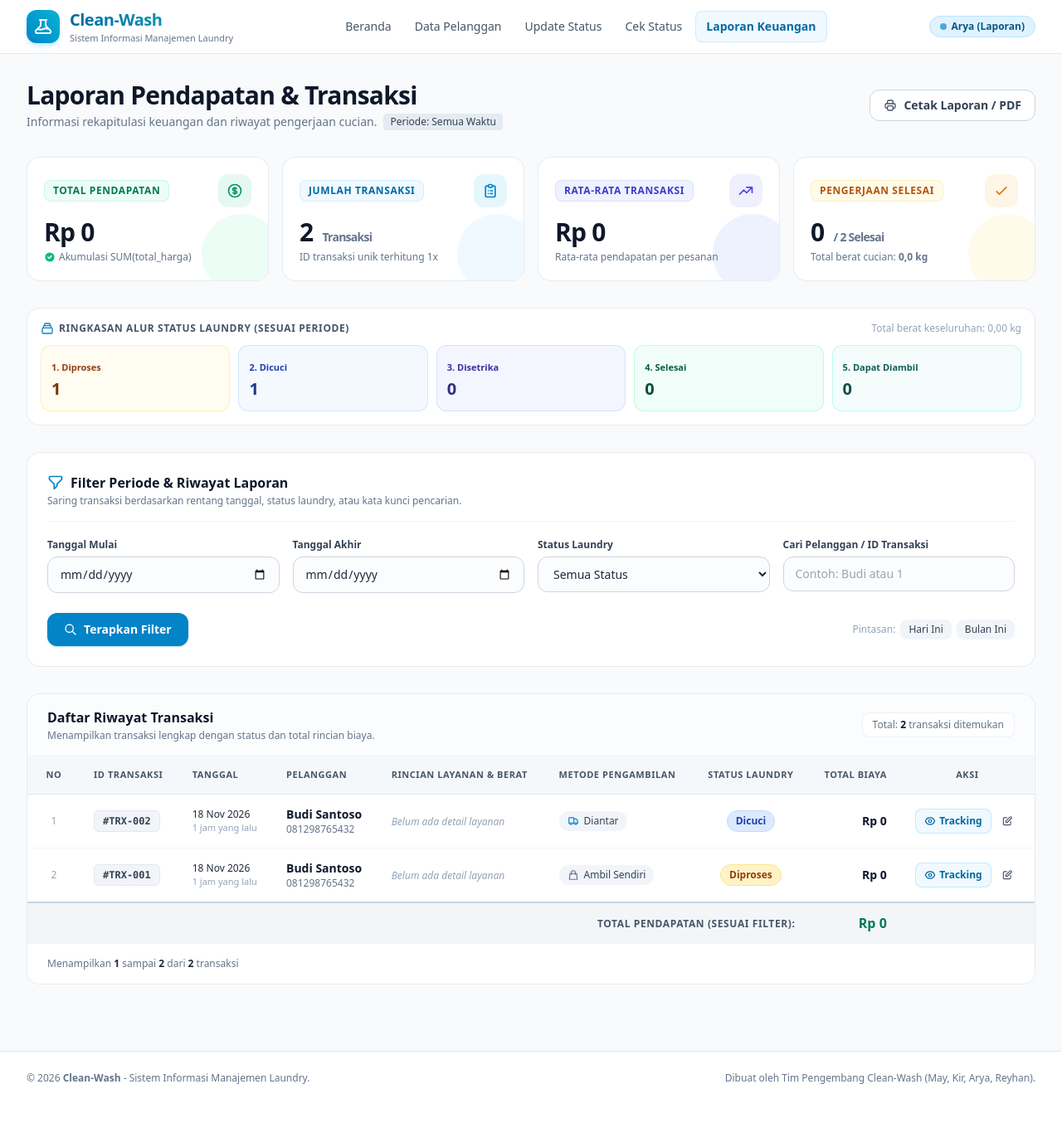
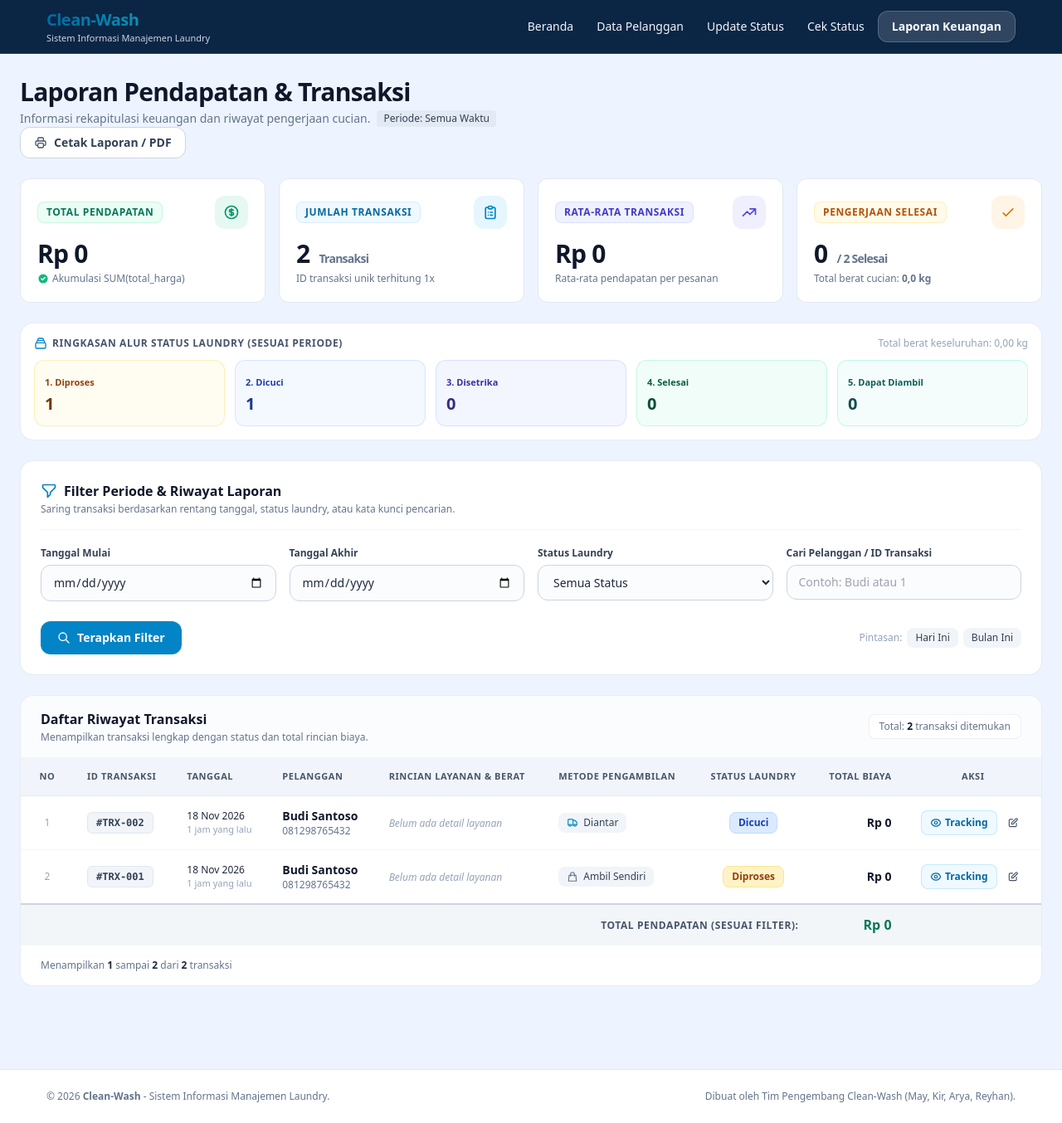
Before and after one commit to ReiFerd/Clean-Wash, a Laravel app: page /laporan in a window 1280 px wide. Shown: the whole page at 83% size. Before the commit the page ends 1307 px from the top, so only its background shows below. Run offline with Laravel 12, Linux system fonts and the light colour scheme; data comes from the database, SQL or seed files in the repository; data that the repository does not hold is empty; some libraries are stand-ins or nearby versions; some web fonts are replaced.

Commit message:
Update desain halaman laporan

```diff
--- a/resources/views/laporan/index.blade.php
+++ b/resources/views/laporan/index.blade.php
@@ -38,84 +38,190 @@
     @endif
 
     <style>
-        @media print {
-            .no-print {
-                display: none !important;
+* { box-sizing: border-box; }
+
+html, body {
+    width: 100% !important;
+    min-width: 320px;
+    margin: 0 !important;
+    overflow-x: hidden !important;
 }
 body {
-                background-color: white !important;
-                color: black !important;
-                font-size: 12pt;
+    display: flex !important;
+    flex-direction: column !important;
+    min-height: 100vh !important;
+    background: #eef4ff !important;
+    color: #172b45;
 }
-            .print-only {
+header, footer {
     display: block !important;
+    width: 100% !important;
+    flex-shrink: 0;
 }
-            .card-shadow {
+header > div, footer > div {
+    width: calc(100% - 48px) !important;
+    max-width: 1440px !important;
+    margin-left: auto !important;
+    margin-right: auto !important;
+}
+main {
+    display: block !important;
+    float: none !important;
+    flex: 1 0 auto !important;
+    width: calc(100% - 48px) !important;
+    max-width: 1440px !important;
+    min-width: 0 !important;
+    margin: 28px auto !important;
+    padding: 0 !important;
+    box-sizing: border-box !important;
+}
+
+/* Semua bagian utama melebar penuh dan tersusun ke bawah */
+main > div,
+main > section,
+main > div > section {
+    display: block !important;
+    float: none !important;
+    clear: both !important;
+    width: 100% !important;
+    min-width: 0 !important;
+    max-width: 100% !important;
+    margin-left: 0 !important;
+    margin-right: 0 !important;
+    margin-bottom: 24px !important;
+}
+
+/* Kartu statistik berjajar rapi */
+main > section:first-of-type,
+main > div > section:first-of-type {
+    display: grid !important;
+    grid-template-columns: repeat(4, minmax(0, 1fr)) !important;
+    gap: 16px !important;
+}
+main > section:first-of-type > div,
+main > div > section:first-of-type > div {
+    width: 100% !important;
+    min-width: 0 !important;
+    max-width: none !important;
+    position: relative !important;
+    background: white !important;
+    border: 1px solid #e2e8f0 !important;
+    border-radius: 12px !important;
+    padding: 20px !important;
     box-shadow: none !important;
-                border: 1px solid #e2e8f0 !important;
+}
+main .absolute { display: none !important; }
+
+/* Ringkasan status */
+main > section:nth-of-type(2) > .grid,
+main > div > section:nth-of-type(2) > .grid {
+    display: grid !important;
+    width: 100% !important;
+    grid-template-columns: repeat(5, minmax(0, 1fr)) !important;
+    gap: 12px !important;
+}
+
+/* Filter */
+main form { width: 100% !important; }
+main form > .grid {
+    display: grid !important;
+    width: 100% !important;
+    grid-template-columns: repeat(4, minmax(0, 1fr)) !important;
+    gap: 16px !important;
+}
+main input, main select { width: 100%; max-width: 100%; }
+
+/* Tabel */
+main .overflow-x-auto {
+    display: block !important;
+    width: 100% !important;
+    max-width: 100% !important;
+    overflow-x: auto !important;
+}
+main table {
+    width: 100% !important;
+    min-width: 950px;
+    border-collapse: collapse;
+}
+main th { background: #f1f5fb !important; }
+main td, main th { padding: 14px 16px; }
+
+@media(max-width: 900px) {
+    main > section:first-of-type,
+    main > div > section:first-of-type {
+        grid-template-columns: repeat(2, minmax(0, 1fr)) !important;
+    }
+    main > section:nth-of-type(2) > .grid,
+    main > div > section:nth-of-type(2) > .grid {
+        grid-template-columns: repeat(3, minmax(0, 1fr)) !important;
+    }
+    main form > .grid {
+        grid-template-columns: repeat(2, minmax(0, 1fr)) !important;
     }
 }
-        .print-only {
-            display: none;
+@media(max-width: 560px) {
+    main, header > div, footer > div {
+        width: calc(100% - 24px) !important;
     }
+    main > section:first-of-type,
+    main > div > section:first-of-type,
+    main > section:nth-of-type(2) > .grid,
+    main > div > section:nth-of-type(2) > .grid,
+    main form > .grid {
+        grid-template-columns: 1fr !important;
+    }
+}
+@media print {
+    .no-print { display: none !important; }
+    body { background: white !important; color: black !important; }
+    .print-only { display: block !important; }
+}
+.print-only { display: none; }
 </style>
 </head>
 <body class="bg-slate-50 text-slate-800 font-sans min-h-screen flex flex-col antialiased">
 
     {{-- TOP NAVBAR --}}
-    <header class="bg-white border-b border-slate-200 sticky top-0 z-30 shadow-xs no-print">
+    <header class="bg-[#0b2545] border-b border-slate-700 sticky top-0 z-30 shadow-none no-print">
         <div class="max-w-7xl mx-auto px-4 sm:px-6 lg:px-8">
             <div class="flex items-center justify-between h-16">
                 {{-- Logo & Brand --}}
                 <div class="flex items-center gap-3">
-                    <div class="w-10 h-10 rounded-xl bg-gradient-to-tr from-sky-600 to-cyan-500 flex items-center justify-center text-white shadow-md shadow-sky-500/20">
-                        <svg class="w-6 h-6" fill="none" stroke="currentColor" viewBox="0 0 24 24">
-                            <path stroke-linecap="round" stroke-linejoin="round" stroke-width="2" d="M19.428 15.428a2 2 0 00-1.022-.547l-2.387-.477a6 6 0 00-3.86.517l-.318.158a6 6 0 01-3.86.517L6.05 15.21a2 2 0 00-1.806.547M8 4h8l-1 1v5.172a2 2 0 00.586 1.414l5 5c1.26 1.26.367 3.414-1.415 3.414H4.828c-1.782 0-2.674-2.154-1.414-3.414l5-5A2 2 0 009 10.172V5L8 4z" />
-                        </svg>
-                    </div>
                     <div>
                         <a href="{{ url('/') }}" class="text-xl font-bold tracking-tight bg-gradient-to-r from-sky-700 to-cyan-600 bg-clip-text text-transparent">
                             Clean-Wash
                         </a>
-                        <p class="text-[11px] text-slate-500 font-medium">Sistem Informasi Manajemen Laundry</p>
+                        <p class="text-[11px] text-slate-300 font-medium">Sistem Informasi Manajemen Laundry</p>
                     </div>
                 </div>
 
                 {{-- Navigasi Menu --}}
                 <nav class="hidden md:flex items-center gap-1 text-sm font-medium">
-                    <a href="{{ url('/') }}" class="px-3 py-2 rounded-lg text-slate-600 hover:text-sky-600 hover:bg-slate-100 transition">
+                    <a href="{{ url('/') }}" class="px-3 py-2 rounded-lg text-slate-100 hover:text-white hover:bg-white/10 transition">
                         Beranda
                     </a>
-                    <a href="{{ route('pelanggan.index') }}" class="px-3 py-2 rounded-lg text-slate-600 hover:text-sky-600 hover:bg-slate-100 transition">
+                    <a href="{{ route('pelanggan.index') }}" class="px-3 py-2 rounded-lg text-slate-100 hover:text-white hover:bg-white/10 transition">
                         Data Pelanggan
                     </a>
-                    <a href="{{ route('status.index') }}" class="px-3 py-2 rounded-lg text-slate-600 hover:text-sky-600 hover:bg-slate-100 transition">
+                    <a href="{{ route('status.index') }}" class="px-3 py-2 rounded-lg text-slate-100 hover:text-white hover:bg-white/10 transition">
                         Update Status
                     </a>
-                    <a href="{{ route('status.cek') }}" class="px-3 py-2 rounded-lg text-slate-600 hover:text-sky-600 hover:bg-slate-100 transition">
+                    <a href="{{ route('status.cek') }}" class="px-3 py-2 rounded-lg text-slate-100 hover:text-white hover:bg-white/10 transition">
                         Cek Status
                     </a>
-                    <a href="{{ route('laporan.index') }}" class="px-3 py-2 rounded-lg bg-sky-50 text-sky-700 font-semibold border border-sky-200/60 shadow-xs">
+                    <a href="{{ route('laporan.index') }}" class="px-4 py-2 rounded-xl bg-white/15 text-white font-semibold border border-white/20 shadow-none">
                         Laporan Keuangan
                     </a>
                 </nav>
-
-                {{-- Info User / Profil --}}
-                <div class="flex items-center gap-2">
-                    <span class="inline-flex items-center gap-1.5 px-3 py-1 rounded-full text-xs font-semibold bg-sky-100 text-sky-800 border border-sky-200">
-                        <span class="w-2 h-2 rounded-full bg-sky-600 animate-pulse"></span>
-                        Arya (Laporan)
-                    </span>
-                </div>
             </div>
         </div>
 
         {{-- Mobile Navigasi (Tabs ringkas) --}}
-        <div class="md:hidden flex overflow-x-auto px-4 py-2 bg-slate-100/70 border-t border-slate-200 text-xs font-medium gap-2">
-            <a href="{{ url('/') }}" class="px-3 py-1.5 rounded-md text-slate-600 whitespace-nowrap">Beranda</a>
-            <a href="{{ route('pelanggan.index') }}" class="px-3 py-1.5 rounded-md text-slate-600 whitespace-nowrap">Pelanggan</a>
-            <a href="{{ route('status.index') }}" class="px-3 py-1.5 rounded-md text-slate-600 whitespace-nowrap">Update Status</a>
-            <a href="{{ route('status.cek') }}" class="px-3 py-1.5 rounded-md text-slate-600 whitespace-nowrap">Cek Status</a>
+        <div class="md:hidden flex overflow-x-auto px-4 py-2 bg-[#0b2545] border-t border-slate-700 text-xs font-medium gap-2">
+            <a href="{{ url('/') }}" class="px-3 py-1.5 rounded-md text-slate-100 whitespace-nowrap">Beranda</a>
+            <a href="{{ route('pelanggan.index') }}" class="px-3 py-1.5 rounded-md text-slate-100 whitespace-nowrap">Pelanggan</a>
+            <a href="{{ route('status.index') }}" class="px-3 py-1.5 rounded-md text-slate-100 whitespace-nowrap">Update Status</a>
+            <a href="{{ route('status.cek') }}" class="px-3 py-1.5 rounded-md text-slate-100 whitespace-nowrap">Cek Status</a>
             <a href="{{ route('laporan.index') }}" class="px-3 py-1.5 rounded-md bg-sky-600 text-white font-semibold whitespace-nowrap">Laporan</a>
         </div>
     </header>
@@ -187,8 +293,8 @@
             </div>
 
             {{-- Card 2: Jumlah Transaksi Unik --}}
-            <div class="bg-white rounded-2xl p-5 border border-slate-200/80 shadow-xs hover:shadow-md transition relative overflow-hidden group">
-                <div class="absolute -right-4 -bottom-4 w-24 h-24 bg-sky-50 rounded-full group-hover:scale-110 transition duration-300 pointer-events-none"></div>
+            <div class="bg-white rounded-2xl p-5 border border-slate-200/80 shadow-none hover:shadow-none transition relative overflow-hidden group">
+                <div class="absolute -right-4 -bottom-4 w-24 h-24 bg-sky-50 rounded-lg group-hover:scale-110 transition duration-300 pointer-events-none"></div>
                 <div class="flex items-center justify-between mb-3 relative">
                     <span class="text-xs font-semibold uppercase tracking-wider text-sky-700 bg-sky-50 px-2.5 py-1 rounded-lg border border-sky-200/50">
                         Jumlah Transaksi
@@ -209,8 +315,8 @@
             </div>
 
             {{-- Card 3: Rata-Rata Transaksi --}}
-            <div class="bg-white rounded-2xl p-5 border border-slate-200/80 shadow-xs hover:shadow-md transition relative overflow-hidden group">
-                <div class="absolute -right-4 -bottom-4 w-24 h-24 bg-indigo-50 rounded-full group-hover:scale-110 transition duration-300 pointer-events-none"></div>
+            <div class="bg-white rounded-2xl p-5 border border-slate-200/80 shadow-none hover:shadow-none transition relative overflow-hidden group">
+                <div class="absolute -right-4 -bottom-4 w-24 h-24 bg-indigo-50 rounded-lg group-hover:scale-110 transition duration-300 pointer-events-none"></div>
                 <div class="flex items-center justify-between mb-3 relative">
                     <span class="text-xs font-semibold uppercase tracking-wider text-indigo-700 bg-indigo-50 px-2.5 py-1 rounded-lg border border-indigo-200/50">
                         Rata-Rata Transaksi
@@ -230,8 +336,8 @@
             </div>
 
             {{-- Card 4: Transaksi Selesai & Total Cucian --}}
-            <div class="bg-white rounded-2xl p-5 border border-slate-200/80 shadow-xs hover:shadow-md transition relative overflow-hidden group">
-                <div class="absolute -right-4 -bottom-4 w-24 h-24 bg-amber-50 rounded-full group-hover:scale-110 transition duration-300 pointer-events-none"></div>
+            <div class="bg-white rounded-2xl p-5 border border-slate-200/80 shadow-none hover:shadow-none transition relative overflow-hidden group">
+                <div class="absolute -right-4 -bottom-4 w-24 h-24 bg-amber-50 rounded-lg group-hover:scale-110 transition duration-300 pointer-events-none"></div>
                 <div class="flex items-center justify-between mb-3 relative">
                     <span class="text-xs font-semibold uppercase tracking-wider text-amber-700 bg-amber-50 px-2.5 py-1 rounded-lg border border-amber-200/50">
                         Pengerjaan Selesai
@@ -254,7 +360,7 @@
         </section>
 
         {{-- RINGKASAN STATUS LAUNDRY (STATUS BREAKDOWN CHIPS) --}}
-        <section class="bg-white rounded-2xl p-4 border border-slate-200/80 shadow-xs mb-8 no-print">
+        <section class="bg-white rounded-2xl p-4 border border-slate-200/80 shadow-none mb-8 no-print">
             <div class="flex flex-col sm:flex-row sm:items-center sm:justify-between gap-3 mb-3">
                 <h3 class="text-xs font-bold uppercase tracking-wider text-slate-600 flex items-center gap-1.5">
                     <svg class="w-4 h-4 text-sky-600" fill="none" stroke="currentColor" viewBox="0 0 24 24">
@@ -294,7 +400,7 @@
         </section>
 
         {{-- SECTION C: FILTER LAPORAN --}}
-        <section class="bg-white rounded-2xl border border-slate-200/80 shadow-xs p-6 mb-8 no-print">
+        <section class="bg-white rounded-2xl border border-slate-200/80 shadow-none p-6 mb-8 no-print">
             <div class="flex items-center justify-between pb-4 border-b border-slate-100 mb-5">
                 <div>
                     <h2 class="text-base font-bold text-slate-900 flex items-center gap-2">
@@ -387,7 +493,7 @@
                 {{-- Action Buttons --}}
                 <div class="flex flex-wrap items-center justify-between gap-3 pt-2">
                     <div class="flex items-center gap-2">
-                        <button type="submit" class="inline-flex items-center gap-2 px-5 py-2.5 rounded-xl text-sm font-semibold bg-sky-600 hover:bg-sky-700 text-white shadow-sm shadow-sky-600/30 transition active:scale-95">
+                        <button type="submit" class="inline-flex items-center gap-2 px-5 py-2.5 rounded-xl text-sm font-semibold bg-sky-600 hover:bg-sky-700 text-white shadow-none shadow-none transition active:scale-95">
                             <svg class="w-4 h-4" fill="none" stroke="currentColor" viewBox="0 0 24 24">
                                 <path stroke-linecap="round" stroke-linejoin="round" stroke-width="2" d="M21 21l-6-6m2-5a7 7 0 11-14 0 7 7 0 0114 0z" />
                             </svg>
@@ -416,7 +522,7 @@
         </section>
 
         {{-- SECTION B: TABEL RIWAYAT TRANSAKSI --}}
-        <section class="bg-white rounded-2xl border border-slate-200/80 shadow-xs overflow-hidden card-shadow">
+        <section class="bg-white rounded-2xl border border-slate-200/80 shadow-none overflow-hidden card-shadow">
 
             {{-- Header Tabel --}}
             <div class="px-6 py-4 border-b border-slate-100 flex flex-col sm:flex-row sm:items-center sm:justify-between gap-3 bg-slate-50/60">
@@ -428,7 +534,7 @@
                         Menampilkan transaksi lengkap dengan status dan total rincian biaya.
                     </p>
                 </div>
-                <div class="text-xs text-slate-500 font-medium bg-white px-3 py-1.5 rounded-lg border border-slate-200/60 shadow-2xs">
+                <div class="text-xs text-slate-500 font-medium bg-white px-3 py-1.5 rounded-lg border border-slate-200/60 shadow-none">
                     Total: <strong class="text-slate-900">{{ $riwayatTransaksi->total() }}</strong> transaksi ditemukan
                 </div>
             </div>
@@ -506,7 +612,7 @@
 
                                 {{-- Metode Pengambilan --}}
                                 <td class="py-3.5 px-4 whitespace-nowrap text-xs text-slate-600">
-                                    <span class="inline-flex items-center gap-1.5 px-2.5 py-1 rounded-full text-xs font-medium bg-slate-100 text-slate-700">
+                                    <span class="inline-flex items-center gap-1.5 px-2.5 py-1 rounded-lg text-xs font-medium bg-slate-100 text-slate-700">
                                         @if(stripos($trx->metode_pengambilan, 'antar') !== false || stripos($trx->metode_pengambilan, 'delivery') !== false)
                                             <svg class="w-3.5 h-3.5 text-sky-600" fill="none" stroke="currentColor" viewBox="0 0 24 24">
                                                 <path stroke-linecap="round" stroke-linejoin="round" stroke-width="2" d="M13 16V6a1 1 0 00-1-1H4a1 1 0 00-1 1v10a1 1 0 001 1h1m8-1a1 1 0 01-1 1H9m4-1V8a1 1 0 011-1h2.586a1 1 0 01.707.293l3.414 3.414a1 1 0 01.293.707V16a1 1 0 01-1 1h-1m-6-1a1 1 0 001 1h1M5 17a2 2 0 104 0m-4 0a2 2 0 114 0m6 0a2 2 0 104 0m-4 0a2 2 0 114 0" />
@@ -532,13 +638,13 @@
                                             default         => 'bg-slate-100 text-slate-800 border-slate-200'
                                         };
                                     @endphp
-                                    <span class="inline-flex items-center px-2.5 py-1 rounded-full text-xs font-semibold border {{ $statusClass }}">
+                                    <span class="inline-flex items-center px-2.5 py-1 rounded-lg text-xs font-semibold border {{ $statusClass }}">
                                         {{ $trx->status_laundry ?? 'Diproses' }}
                                     </span>
                                 </td>
 
                                 {{-- Total Biaya Transaksi --}}
-                                <td class="py-3.5 px-4 whitespace-nowrap text-right font-bold text-slate-900">
+                                <td class="py-3.5 px-4 whitespace-nowrap text-right font-bold text-slate-900 whitespace-nowrap">
                                     Rp {{ number_format($trx->total_harga_transaksi ?? 0, 0, ',', '.') }}
                                 </td>
 
@@ -572,7 +678,7 @@
                             <tr>
                                 <td colspan="9" class="py-12 px-4 text-center">
                                     <div class="max-w-sm mx-auto">
-                                        <div class="w-14 h-14 rounded-full bg-slate-100 text-slate-400 flex items-center justify-center mx-auto mb-3">
+                                        <div class="w-14 h-14 rounded-lg bg-slate-100 text-slate-400 flex items-center justify-center mx-auto mb-3">
                                             <svg class="w-7 h-7" fill="none" stroke="currentColor" viewBox="0 0 24 24">
                                                 <path stroke-linecap="round" stroke-linejoin="round" stroke-width="2" d="M9 17v-2m3 2v-4m3 4v-6m2 10H7a2 2 0 01-2-2V5a2 2 0 012-2h5.586a1 1 0 01.707.293l5.414 5.414a1 1 0 01.293.707V19a2 2 0 01-2 2z" />
                                             </svg>
```
Lines whose indentation alone changed are shown as unchanged.
